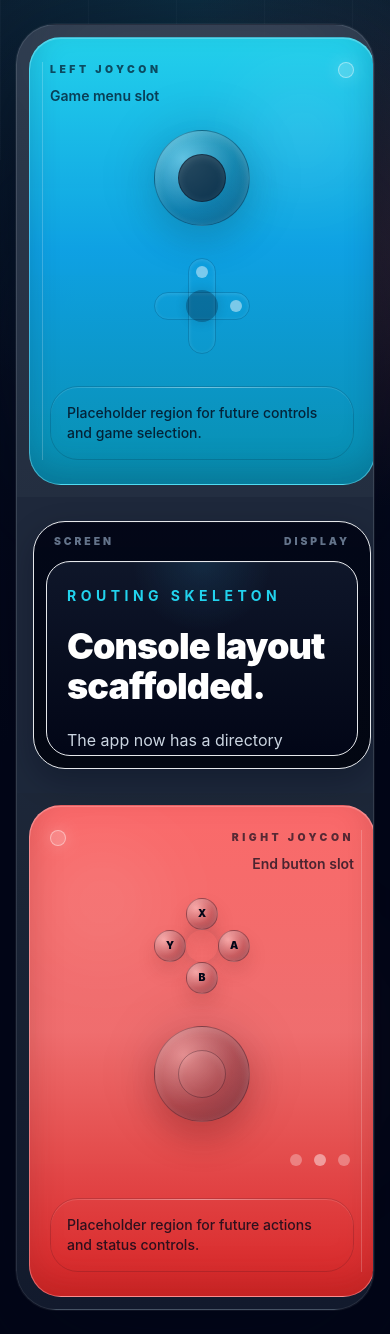
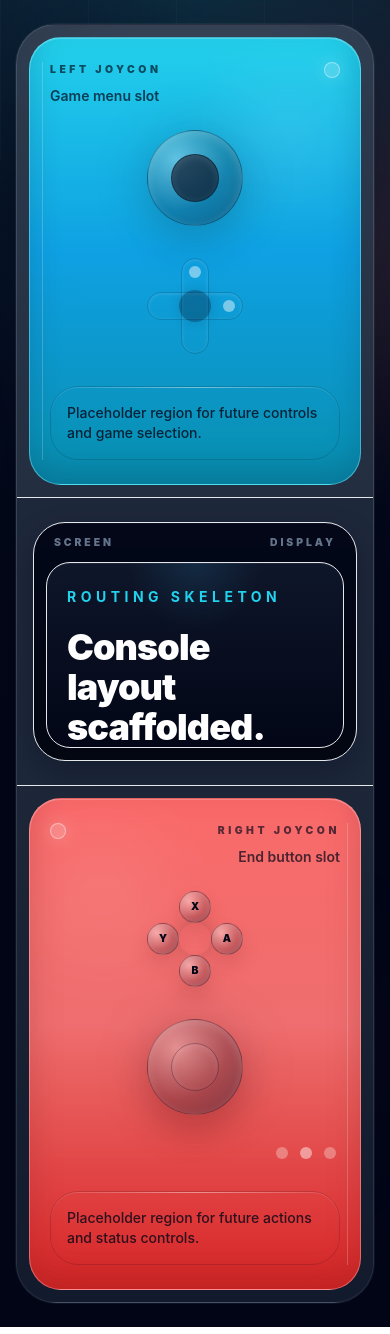
Before and after one commit to mtplayground/mct-test-u-jjwa-mct-test-user, a React (Vite) app: page / in a window 390 px wide. Built offline with nearby package versions, Linux system fonts and the light colour scheme.

Commit message:
feat: Wire shell components into App and verify responsive layout

```diff
--- a/src/App.tsx
+++ b/src/App.tsx
@@ -1,31 +1,40 @@
 import { ArcadeRoomBackground } from './components/ArcadeRoomBackground'
+import { ScreenBezel } from './components/CenterDisplay'
 import { ConsoleShell } from './components/ConsoleShell'
-import { LeftJoyconPanel } from './components/LeftJoyconPanel'
-import { RightJoyconPanel } from './components/RightJoyconPanel'
+import { LeftJoycon } from './components/LeftJoyconPanel'
+import { RightJoycon } from './components/RightJoyconPanel'
 import { RouteProvider } from './context/RouteContext'
+import { useShellLayout } from './hooks/useShellLayout'
 import { ScreenRouter } from './views/ScreenRouter'
 
 function App() {
+  const layout = useShellLayout()
+
   return (
     <RouteProvider>
       <main className="relative isolate min-h-screen overflow-hidden bg-console-backdrop px-4 py-6 text-slate-50 sm:px-6 sm:py-8">
         <ArcadeRoomBackground />
         <div className="relative mx-auto flex min-h-[calc(100vh-3rem)] max-w-[88rem] items-center justify-center md:min-h-[calc(100vh-4rem)]">
           <ConsoleShell
+            layout={layout}
             leftJoycon={
-              <LeftJoyconPanel>
+              <LeftJoycon>
                 <p className="text-sm font-medium text-slate-950/80">
                   Placeholder region for future controls and game selection.
                 </p>
-              </LeftJoyconPanel>
+              </LeftJoycon>
             }
-            screen={<ScreenRouter />}
+            screen={
+              <ScreenBezel>
+                <ScreenRouter />
+              </ScreenBezel>
+            }
             rightJoycon={
-              <RightJoyconPanel>
+              <RightJoycon>
                 <p className="text-sm font-medium text-slate-950/80">
                   Placeholder region for future actions and status controls.
                 </p>
-              </RightJoyconPanel>
+              </RightJoycon>
             }
           />
         </div>
--- a/src/components/CenterDisplay.tsx
+++ b/src/components/CenterDisplay.tsx
@@ -26,3 +26,5 @@ export const CenterDisplay = ({ children }: CenterDisplayProps) => {
     </section>
   )
 }
+
+export const ScreenBezel = CenterDisplay
--- a/src/components/ConsoleShell.tsx
+++ b/src/components/ConsoleShell.tsx
@@ -1,34 +1,53 @@
 import type { ReactNode } from 'react'
 
-import { CenterDisplay } from './CenterDisplay'
+import type { ShellLayout } from '../hooks/useShellLayout'
 
 type ConsoleShellProps = {
+  layout: ShellLayout
   leftJoycon: ReactNode
   screen: ReactNode
   rightJoycon: ReactNode
 }
 
 export const ConsoleShell = ({
+  layout,
   leftJoycon,
   screen,
   rightJoycon,
 }: ConsoleShellProps) => {
+  const isDesktop = layout === 'desktop'
+
   return (
     <section
       aria-label="Console body"
+      data-layout={layout}
       className="relative w-full max-w-[74rem] overflow-hidden rounded-[2.5rem] border border-white/10 bg-[linear-gradient(180deg,rgba(51,65,85,0.96)_0%,rgba(30,41,59,0.98)_56%,rgba(15,23,42,1)_100%)] shadow-[0_35px_120px_rgba(2,6,23,0.65)] ring-1 ring-white/5 md:min-h-[38rem] md:rounded-[3rem]"
     >
       <div className="pointer-events-none absolute inset-x-8 top-0 h-24 rounded-b-[2rem] bg-gradient-to-b from-white/10 to-transparent blur-2xl" />
-      <div className="grid gap-0 md:grid-cols-[minmax(12rem,15rem)_minmax(0,1fr)_minmax(12rem,15rem)]">
-        <aside className="bg-console-panel/20 px-3 py-3 md:px-4 md:py-4">
+      <div
+        className={`grid gap-0 ${
+          isDesktop
+            ? 'grid-cols-[minmax(12rem,15rem)_minmax(0,1fr)_minmax(12rem,15rem)]'
+            : 'grid-cols-1'
+        }`}
+      >
+        <aside
+          className={`bg-console-panel/20 px-3 py-3 md:px-4 md:py-4 ${
+            isDesktop ? '' : 'border-b border-white/6'
+          }`}
+        >
           {leftJoycon}
         </aside>
 
         <section className="bg-console-panel/95 px-4 py-6 sm:px-6 sm:py-8 md:px-8 md:py-10">
-          <CenterDisplay>{screen}</CenterDisplay>
+          {screen}
         </section>
 
-        <aside className="bg-console-panel/20 px-3 py-3 md:px-4 md:py-4">
+        <aside
+          className={`bg-console-panel/20 px-3 py-3 md:px-4 md:py-4 ${
+            isDesktop ? '' : 'border-t border-white/6'
+          }`}
+        >
           {rightJoycon}
         </aside>
       </div>
--- a/src/components/LeftJoyconPanel.tsx
+++ b/src/components/LeftJoyconPanel.tsx
@@ -51,3 +51,5 @@ export const LeftJoyconPanel = ({ children }: LeftJoyconPanelProps) => {
     </section>
   )
 }
+
+export const LeftJoycon = LeftJoyconPanel
--- a/src/components/RightJoyconPanel.tsx
+++ b/src/components/RightJoyconPanel.tsx
@@ -66,3 +66,5 @@ export const RightJoyconPanel = ({ children }: RightJoyconPanelProps) => {
     </section>
   )
 }
+
+export const RightJoycon = RightJoyconPanel
--- /dev/null
+++ b/src/hooks/useShellLayout.ts
@@ -0,0 +1,30 @@
+import { useEffect, useState } from 'react'
+
+export type ShellLayout = 'desktop' | 'tablet'
+
+const DESKTOP_BREAKPOINT = 1024
+
+const getShellLayout = (): ShellLayout => {
+  if (typeof window === 'undefined') {
+    return 'desktop'
+  }
+
+  return window.innerWidth >= DESKTOP_BREAKPOINT ? 'desktop' : 'tablet'
+}
+
+export const useShellLayout = () => {
+  const [layout, setLayout] = useState<ShellLayout>(getShellLayout)
+
+  useEffect(() => {
+    const handleResize = () => {
+      setLayout(getShellLayout())
+    }
+
+    window.addEventListener('resize', handleResize)
+    return () => {
+      window.removeEventListener('resize', handleResize)
+    }
+  }, [])
+
+  return layout
+}
```
Also changed, not shown: 2 other files (tests, documents, lock files or other folders).
